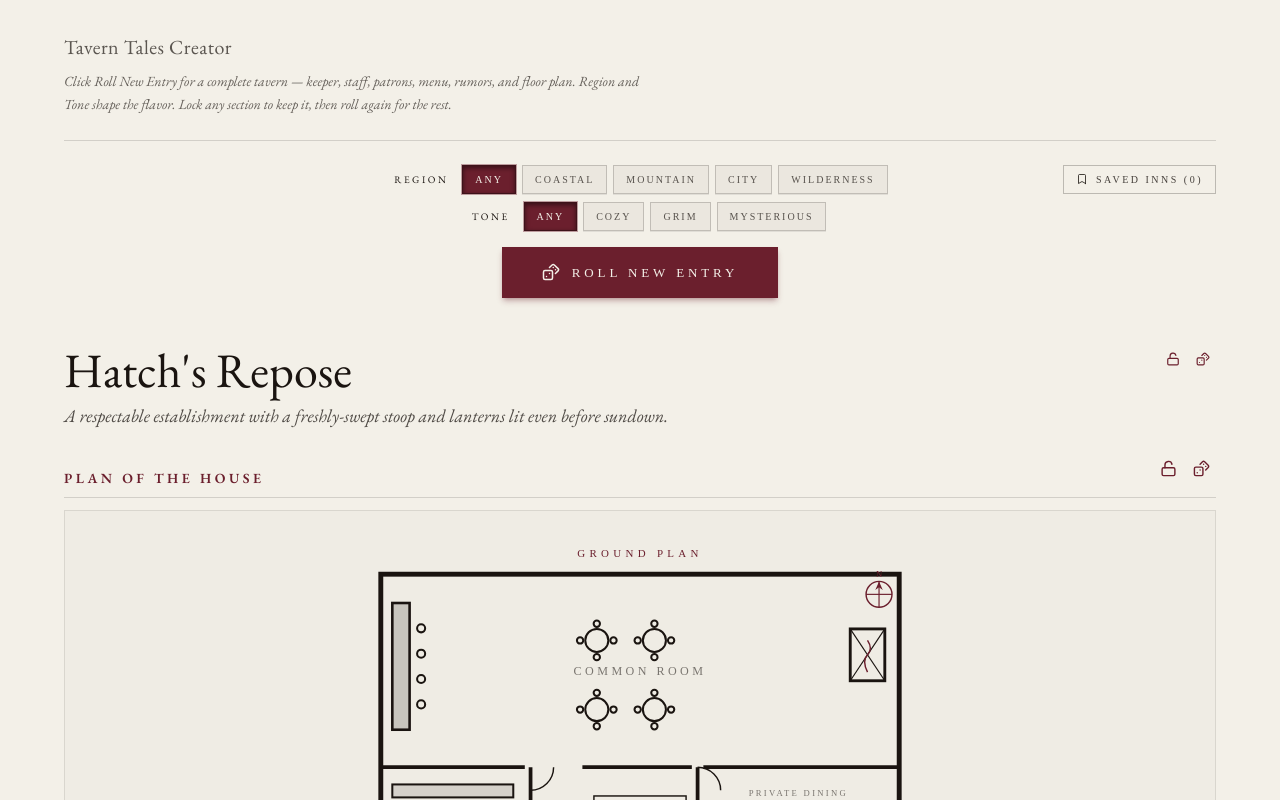
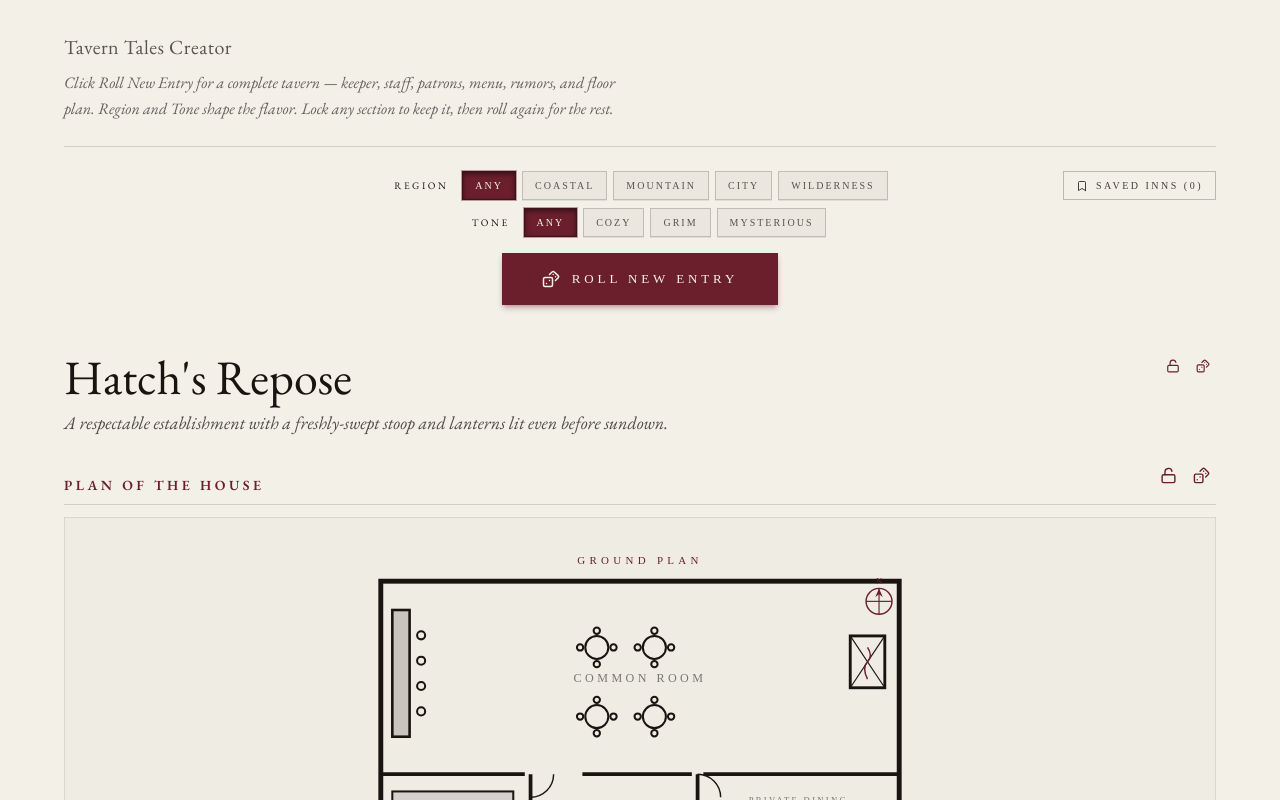
Before and after one commit to TokeT/TheWayfarerCodex, a React (Vite) app: page / in a window 1280 px wide. Shown: the top 800 px of the page. Built offline with nearby package versions, Linux system fonts and the light colour scheme; a web font is replaced by a local one.

Commit message:
Update App.jsx

```diff
--- a/src/App.jsx
+++ b/src/App.jsx
@@ -1400,7 +1400,7 @@ export default function InnGenerator() {
             Tavern Tales Creator
           </div>
           <p
-            className="mt-2 text-[14px] leading-relaxed italic text-[#1a1410]/65"
+            className="mt-2 text-[16px] leading-relaxed italic text-[#1a1410]/65"
             style={{ fontFamily: '"IM Fell English", "EB Garamond", serif' }}
           >
             Click Roll New Entry for a complete tavern — keeper, staff, patrons, menu, rumors, and floor plan. Region and Tone shape the flavor. Lock any section to keep it, then roll again for the rest.
```
